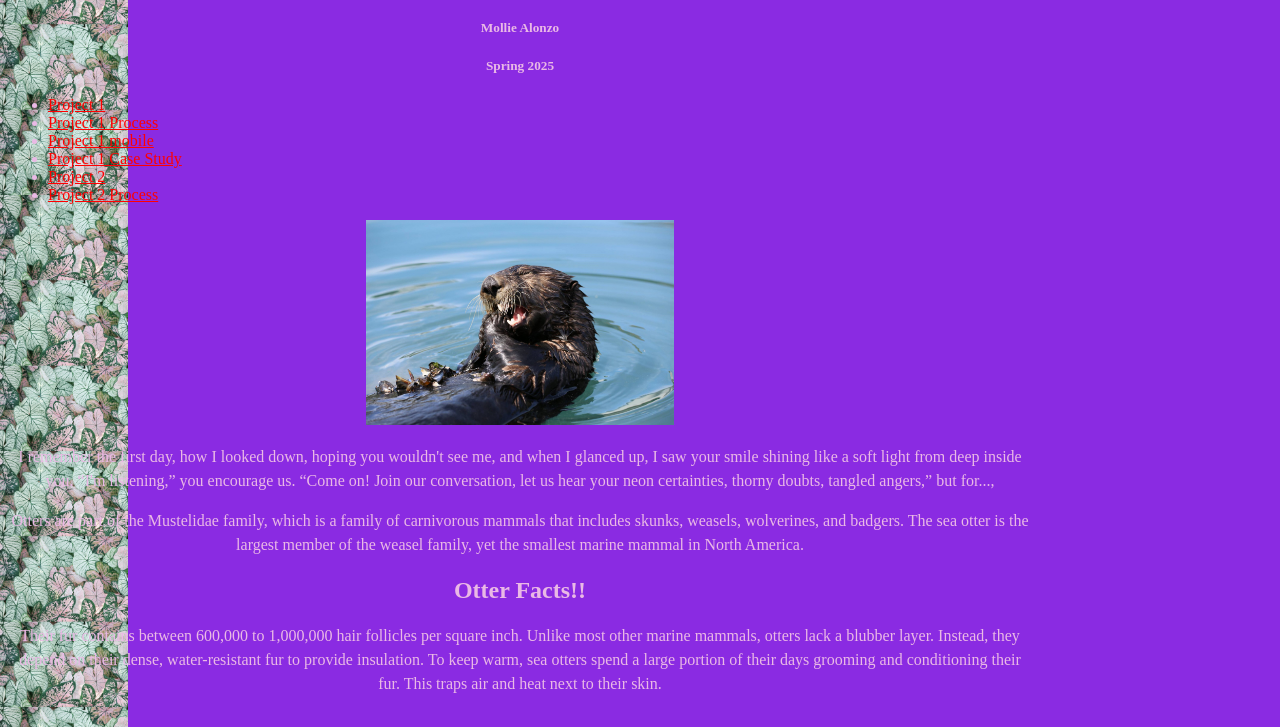
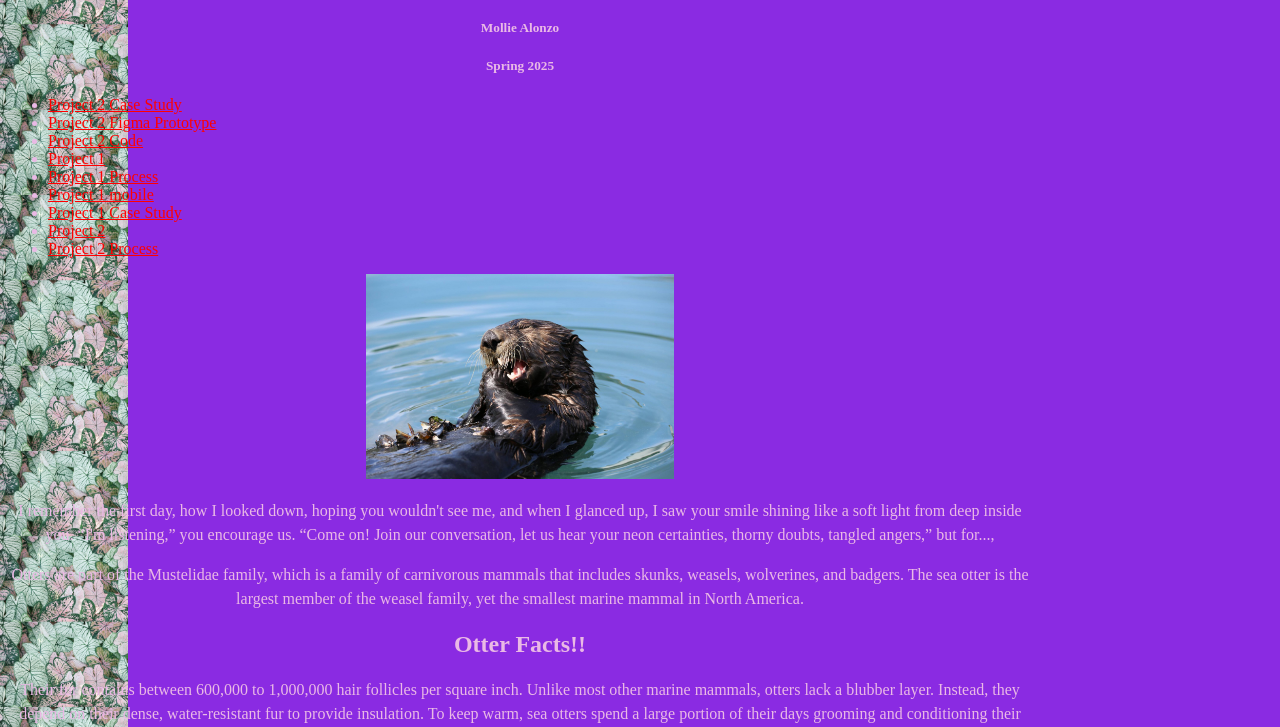
Before and after one commit to alonzom13/alonzom13.github.io, a plain HTML site: page index.html in a window 1280 px wide. Shown: the part 61-788 px from the top of the page. Drawn offline with Linux system fonts and the light colour scheme.

Commit message:
Update index.html

```diff
--- a/index.html
+++ b/index.html
@@ -23,6 +23,9 @@ initial-scale=1.0">
 <h5>Spring 2025</h5>
 <nav>
     <ul>
+         <li><a href="https://www.figma.com/proto/9eRaqDD6tSIXYXiHth3KWp/Untitled?node-id=0-1&t=fDkNcHGULMinvefV-1">Project 2 Case Study</a></li>
+             <li><a href="https://www.figma.com/design/xcWWlKm82D3EkLAd3JEowv/Untitled?node-id=0-1&t=CqamGnQIURMoLkEf-1">Project 2 Figma Prototype</a></li>
+             <li><a href="https://www.figma.com/proto/9eRaqDD6tSIXYXiHth3KWp/Untitled?node-id=0-1&t=fDkNcHGULMinvefV-1">Project 2 Code</a></li>
             <li><a href="https://www.figma.com/proto/9eRaqDD6tSIXYXiHth3KWp/Untitled?node-id=0-1&t=fDkNcHGULMinvefV-1">Project 1</a></li>
             <li><a href="https://www.figma.com/proto/9eRaqDD6tSIXYXiHth3KWp/Untitled?node-id=39-10&t=2AhFGxsSsY2kOhYU-1">Project 1 Process</a></li>
             <li><a href="https://www.figma.com/proto/9eRaqDD6tSIXYXiHth3KWp/Untitled?node-id=170-240&t=2AhFGxsSsY2kOhYU-1">Project 1 mobile</a></li>
```
